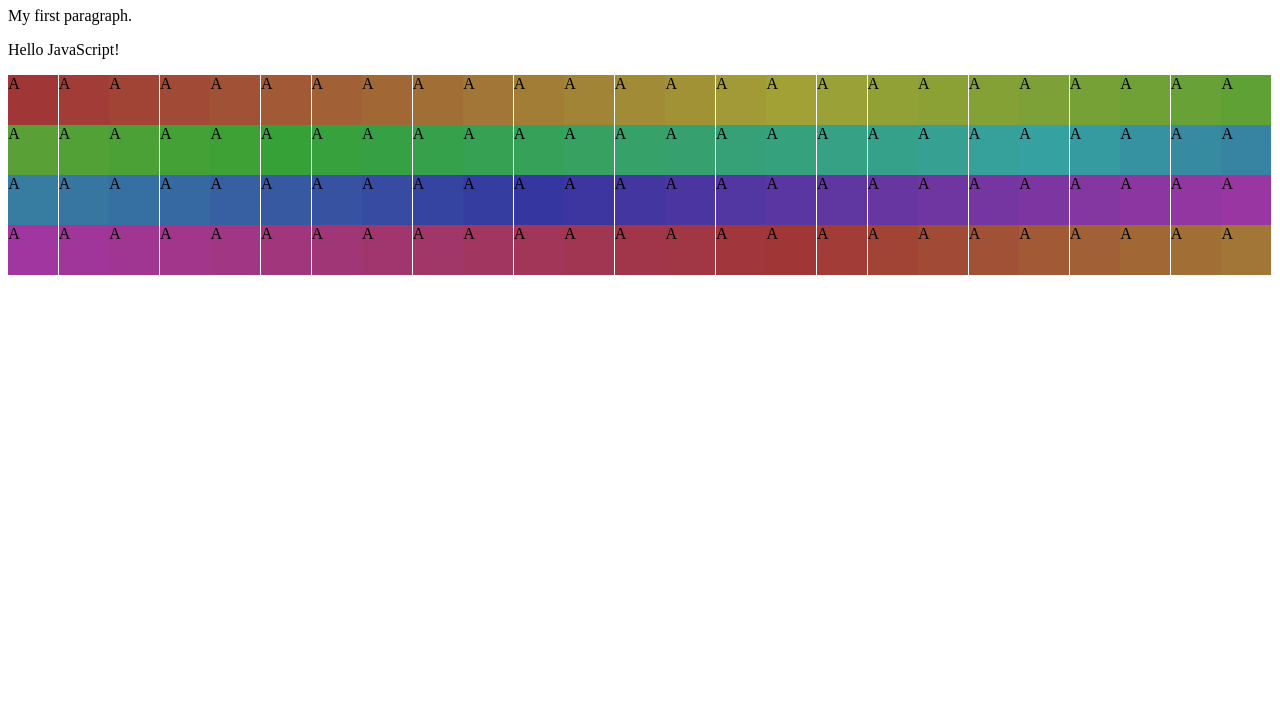
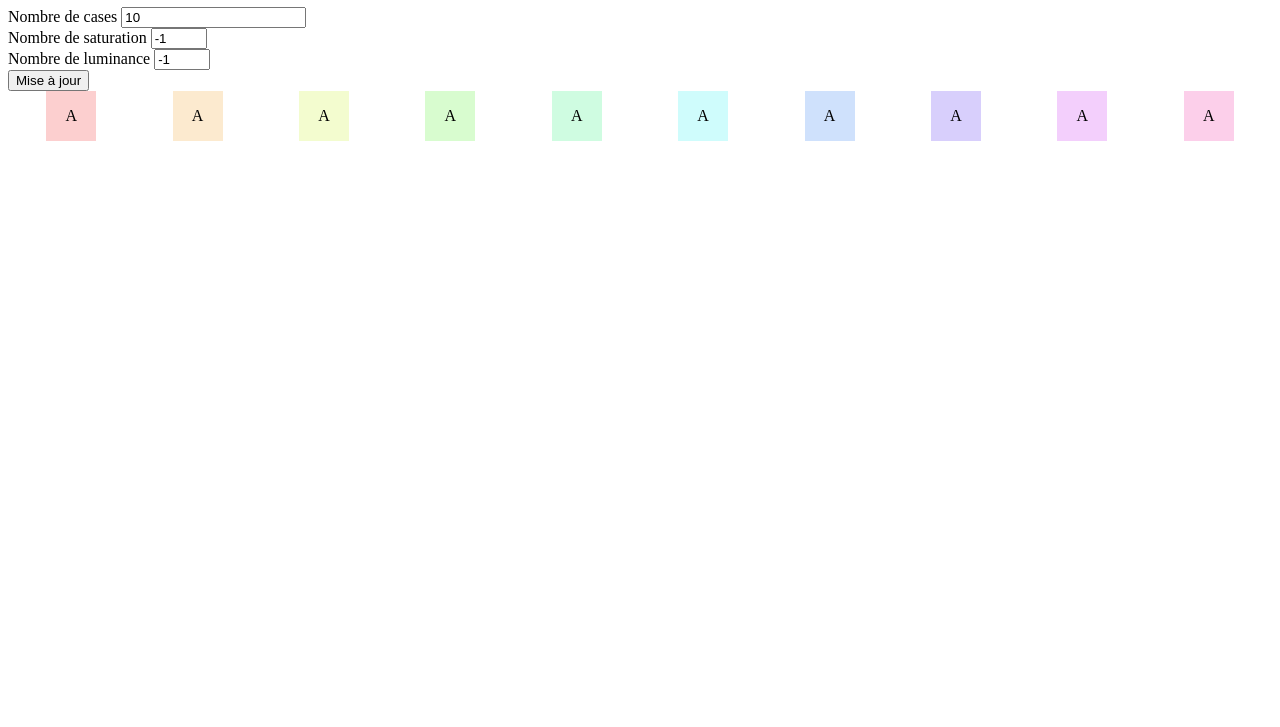
Before and after one commit to abarhub/nuanciercouleur, a plain HTML site: page index.html in a window 1280 px wide. Shown: the part 73-800 px from the top of the page. Drawn offline with Linux system fonts and the light colour scheme.

Commit message:
ajout des input pour changer le nombre de boites

```diff
--- a/index.html
+++ b/index.html
@@ -13,18 +13,37 @@
         .box {
             min-width: 50px;
             min-height: 50px;
+            display: flex;
+            justify-content: center;
+            align-items: center;
         }
-
     </style>
 
 </head>
 
-<body>
+<body onload="setup()">
 
-    <h1>My First Heading</h1>
+    <h1>Nuancier de couleur</h1>
 
-    <p>My first paragraph.</p>
-    <p id="demo">My first paragraph.</p>
+    <form>
+        <div>
+            <div>
+                <label for="nbCases">Nombre de cases</label>
+                <input type="number" name="nbCases" value="10">
+            </div>
+            <div>
+                <label for="nbSaturation">Nombre de saturation</label>
+                <input type="number" name="nbSaturation" value="-1" min="-1" max="10">
+            </div>
+            <div>
+                <label for="nbLuminance">Nombre de luminance</label>
+                <input type="number" name="nbLuminance" value="-1" min="-1" max="10">
+            </div>
+            <div>
+                <button onclick="miseAJour()" type="button">Mise à jour</button>
+            </div>
+        </div>
+    </form>
 
     <div id="container" class="container">
 
@@ -32,82 +51,123 @@
 
 </body>
 <script>
-    document.getElementById("demo").innerHTML = "Hello JavaScript!";
 
-    function getNo(min,max,no, nbElements){
-        let res= min+((max-min)/nbElements)*(no+1);
-        console.log('getNo',res,min,max,no, nbElements);
+    function getNo(min, max, no, nbElements) {
+        const res = min + ((max - min) / nbElements) * (no + 1);
+        console.log('getNo', res, min, max, no, nbElements);
         return res;
     }
 
-    function getListColor(max) {
+    function getListColor(max0, nbSaturation, nbLuminance) {
+        const max = max0;
         let tab = [];
         let decoupeSaturation = 5;
         let decoupeLuminance = 5;
         const n = Math.ceil(360 / max);
 
-        if(max<20){
+        if (nbSaturation > 0) {
+            decoupeSaturation = nbSaturation;
+        } else {
+            if (max < 20) {
                 decoupeSaturation = 1;
-        } else if(max<50){
+            } else if (max < 50) {
                 decoupeSaturation = 2;
             } else {
                 decoupeSaturation = 3;
             }
+        }
+        if (nbLuminance > 0) {
+            decoupeLuminance = nbLuminance;
+        } else {
+            if (max > 50) {
+                if (max < 60) {
+                    decoupeLuminance = 1;
+                } else if (max < 70) {
+                    decoupeLuminance = 2;
+                } else {
+                    decoupeLuminance = 3;
+                }
+            } else {
+                decoupeLuminance = 1;
+            }
+        }
 
-        let tab2=[];
-        for(let i=0;i<decoupeSaturation;i++){
-            for(let j=0;j<decoupeLuminance;j++){
-                tab2.push([i,j]);
+        let tab2 = [];
+        for (let i = 0; i < decoupeSaturation; i++) {
+            for (let j = 0; j < decoupeLuminance; j++) {
+                tab2.push([i, j]);
             }
         }
 
         for (let i = 0; i < tab2.length; i++) {
             let saturation = '';
             let luminance = '';
-            let saturationNo=tab2[i][0];
-            let luminanceNo=tab2[i][1];
-            saturation=getNo(30,90,saturationNo,decoupeSaturation)+'%';
-            luminance=getNo(30,90,luminanceNo,decoupeLuminance)+'%';
-            /*if (saturationNo === 0) {
-                saturation = '30%';
-            } else if (saturationNo === 1) {
-                saturation = '50%';
-            } else {
-                saturation = '70%';
-            }
-            if (luminanceNo === 0) {
-                luminance = '30%';
-            } else if (luminanceNo === 1) {
-                luminance = '50%';
-            } else {
-                luminance = '70%';
-            }*/
-            console.log('i=',i,'saturation='+saturation,'luminance=',luminance);
+            let saturationNo = tab2[i][0];
+            let luminanceNo = tab2[i][1];
+            saturation = getNo(30, 90, saturationNo, decoupeSaturation) + '%';
+            luminance = getNo(30, 90, luminanceNo, decoupeLuminance) + '%';
+            console.log('i=', i, 'saturation=' + saturation, 'luminance=', luminance);
             let no = 0;
             for (let j = 0; j < Math.ceil(max); j++) {
-                tab.push('hsl(' + (n * j) + ',' + saturation + ','+luminance+')');
+                tab.push('hsl(' + (n * j) + ',' + saturation + ',' + luminance + ')');
             }
         }
         return tab;
     }
 
-    function num(nb) {
-        let tabColor=getListColor(nb);
-        let divRoot = document.getElementById("container");
-        for (let i = 0; i < nb; i++) {
-            let tag = document.createElement("div");
-            var text = document.createTextNode("A");
+    function num(nb, nbSaturation, nbLuminance) {
+        console.log('num nb', nb);
+        const nb0 = nb;
+        const tabColor = getListColor(nb0, nbSaturation, nbLuminance);
+        const divRoot = document.getElementById("container");
+        divRoot.innerHTML = "";
+        for (let i = 0; i < nb0; i++) {
+            const tag = document.createElement("div");
+            const text = document.createTextNode("A");
             tag.classList.add("box");
             tag.appendChild(text);
-            //tag.style.backgroundColor='red';
-            tag.style.backgroundColor=tabColor[i];
+            tag.style.backgroundColor = tabColor[i];
             divRoot.appendChild(tag);
+        }
+        console.log('num nb fin', nb0);
+    }
+
+    function getFieldValue(name) {
+        let value = 0;
+        const eltNbCases = document.getElementsByName(name);
+        if (eltNbCases && eltNbCases.length > 0) {
+            const s = eltNbCases[0];
+            if (s && s.value) {
+                const s2 = s.value;
+                if (s2 && s2.length > 0) {
+                    value = parseInt(s2);
                 }
             }
 
-    console.log('test1');
-    num(100);
-    console.log('test2');
+        }
+        return value;
+    }
+
+    function miseAJour() {
+        console.log('miseAJour');
+        const nbCases = getFieldValue('nbCases');
+        const nbSaturation = getFieldValue('nbSaturation');
+        const nbLuminance = getFieldValue('nbLuminance');
+        console.log('nb', nbCases);
+        if (nbCases > 0) {
+            num(nbCases, nbSaturation, nbLuminance);
+        }
+    }
+
+    function setup() {
+        console.log('setup');
+        miseAJour();
+    }
+
+    //console.log('test1');
+    //num(100);
+    //console.log('test2');
+    //miseAJour();
 
 </script>
 
```
Lines whose indentation alone changed are shown as unchanged.
